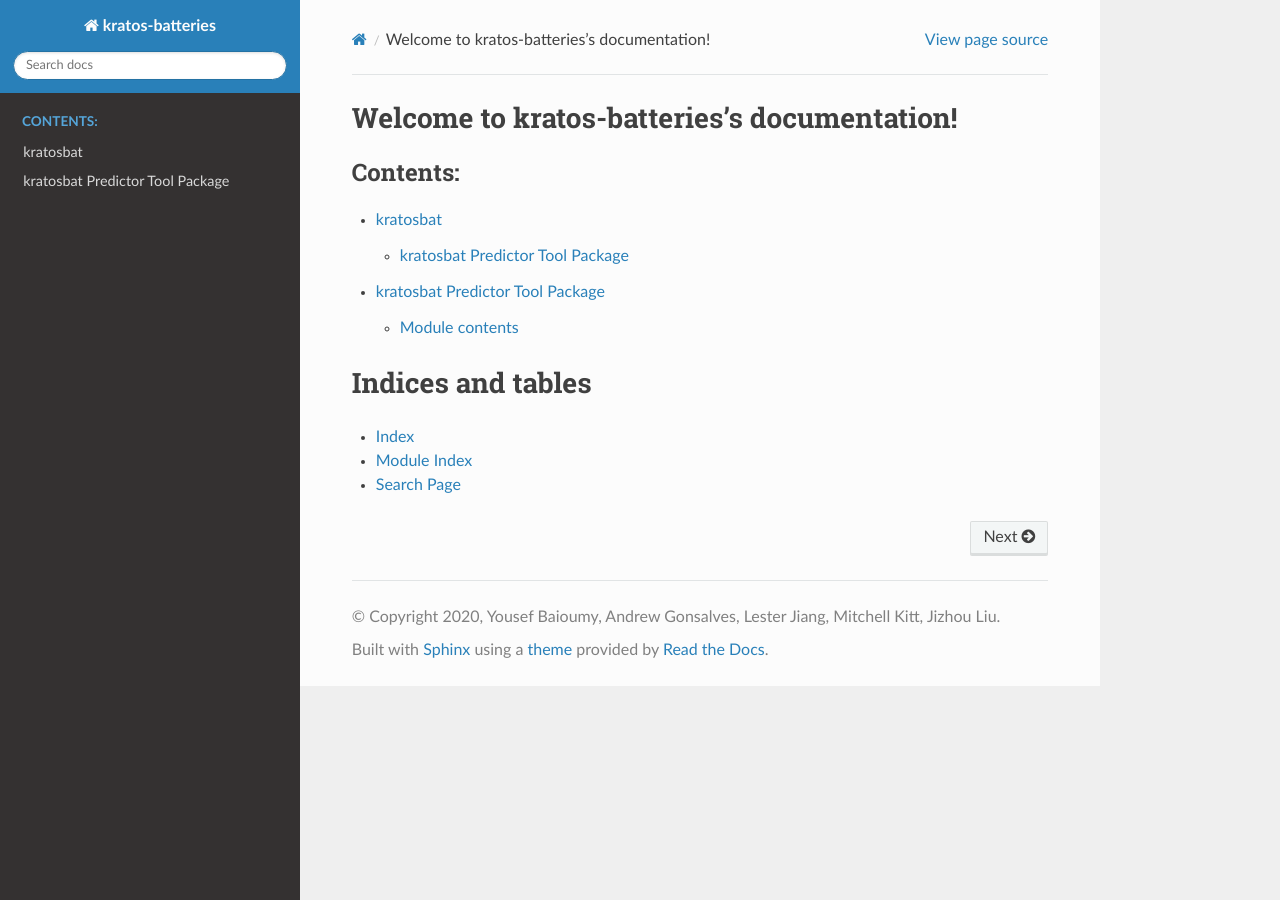
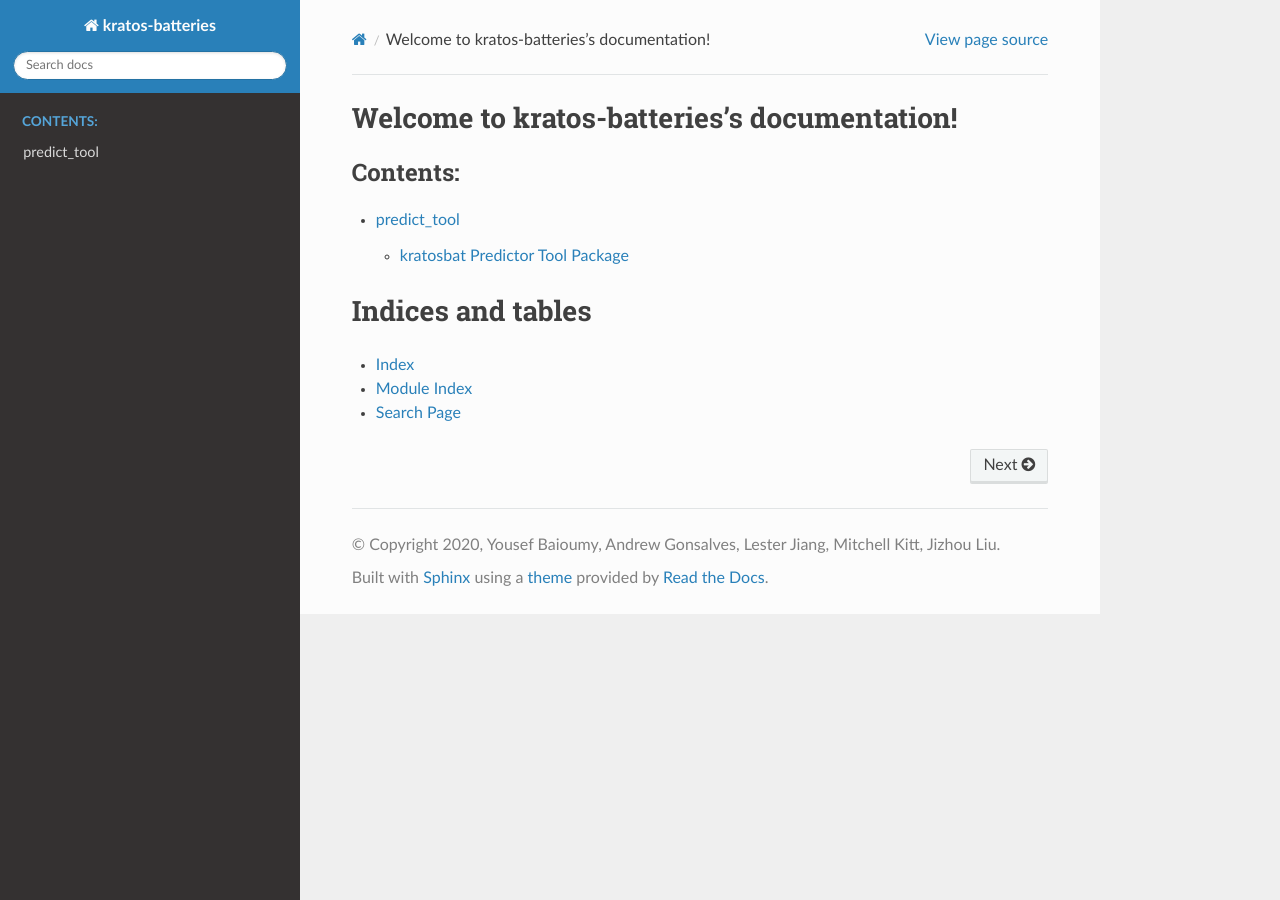
Before and after one commit to kratos-batteries/kratos-batteries, a Sphinx documentation site: the page built from doc/index.rst, in a window 1280 px wide. Built offline with Sphinx 7.4.7 and the Read the Docs theme 2.0.0, drawn with Linux system fonts in a browser that asks for light colours.

Commit message:
updated doc

```diff
--- a/doc/conf.py
+++ b/doc/conf.py
@@ -19,7 +19,7 @@
 import os
 import sys
 sys.path.insert(0, os.path.abspath('.'))
-sys.path.insert(0, os.path.abspath('../'))
+sys.path.insert(0, os.path.abspath('../kratosbat'))
 
 
 # -- Project information -----------------------------------------------------
--- a/doc/index.rst
+++ b/doc/index.rst
@@ -6,7 +6,6 @@ Welcome to kratos-batteries's documentation!
    :caption: Contents:
 
    module
-   kratosbat
 
 Indices and tables
 ==================
--- a/doc/kratosbat.rst
+++ b/doc/kratosbat.rst
@@ -1,7 +1,7 @@
 kratosbat Predictor Tool Package
 =================================
 
-.. automodule:: kratosbat.predict_tools
+.. automodule:: predict_tools
    :members:
    :undoc-members:
    :show-inheritance:
@@ -9,7 +9,7 @@ kratosbat Predictor Tool Package
 Module contents
 ---------------
 
-.. automodule:: kratosbat
+.. automodule:: predict_tools
    :members:
    :undoc-members:
    :show-inheritance:
--- a/doc/module.rst
+++ b/doc/module.rst
@@ -1,5 +1,5 @@
-kratosbat
-==========
+predict_tool
+=============
 
 .. toctree::
    :maxdepth: 4
```
Also changed, not shown: 15 other files.
